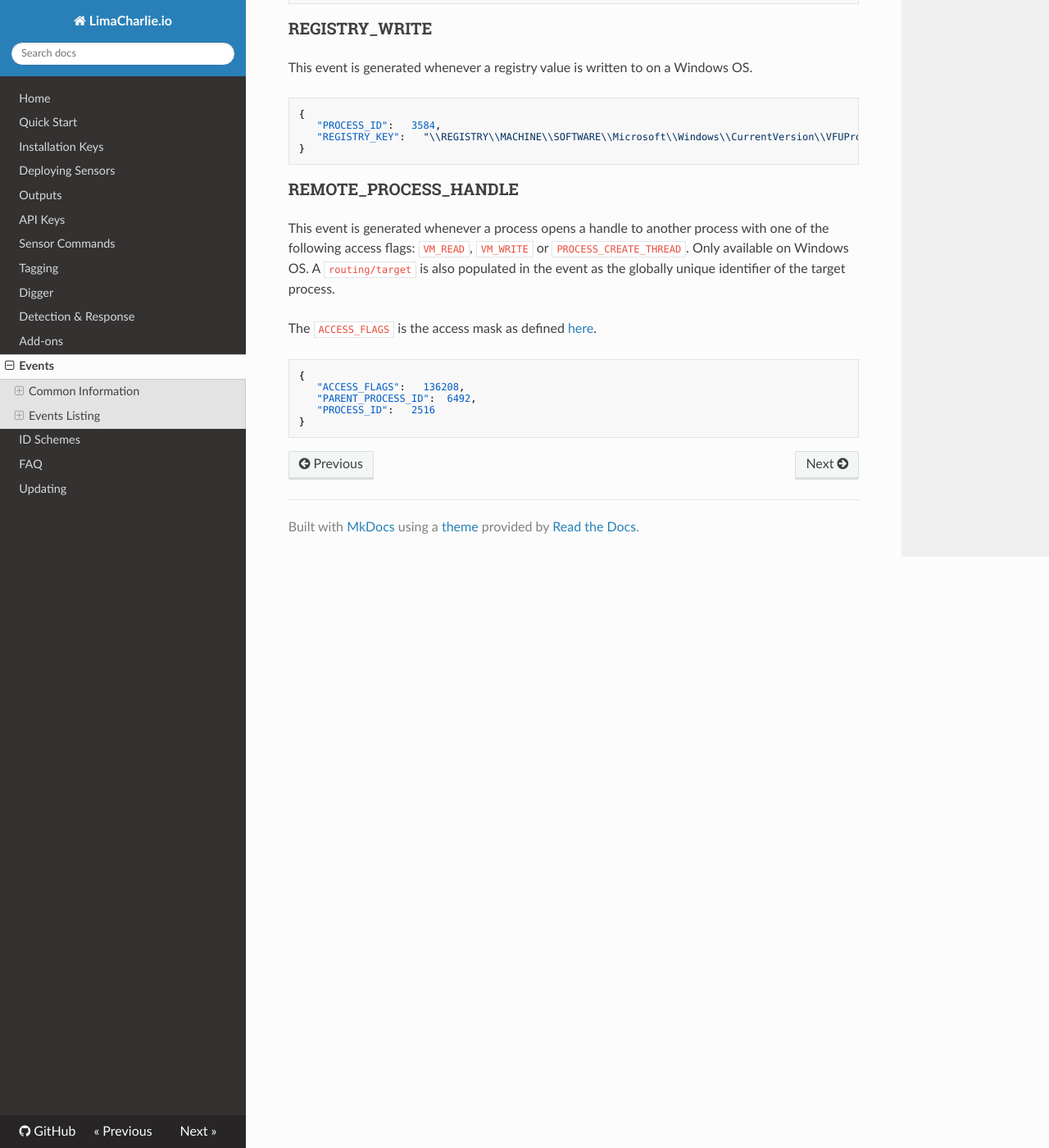
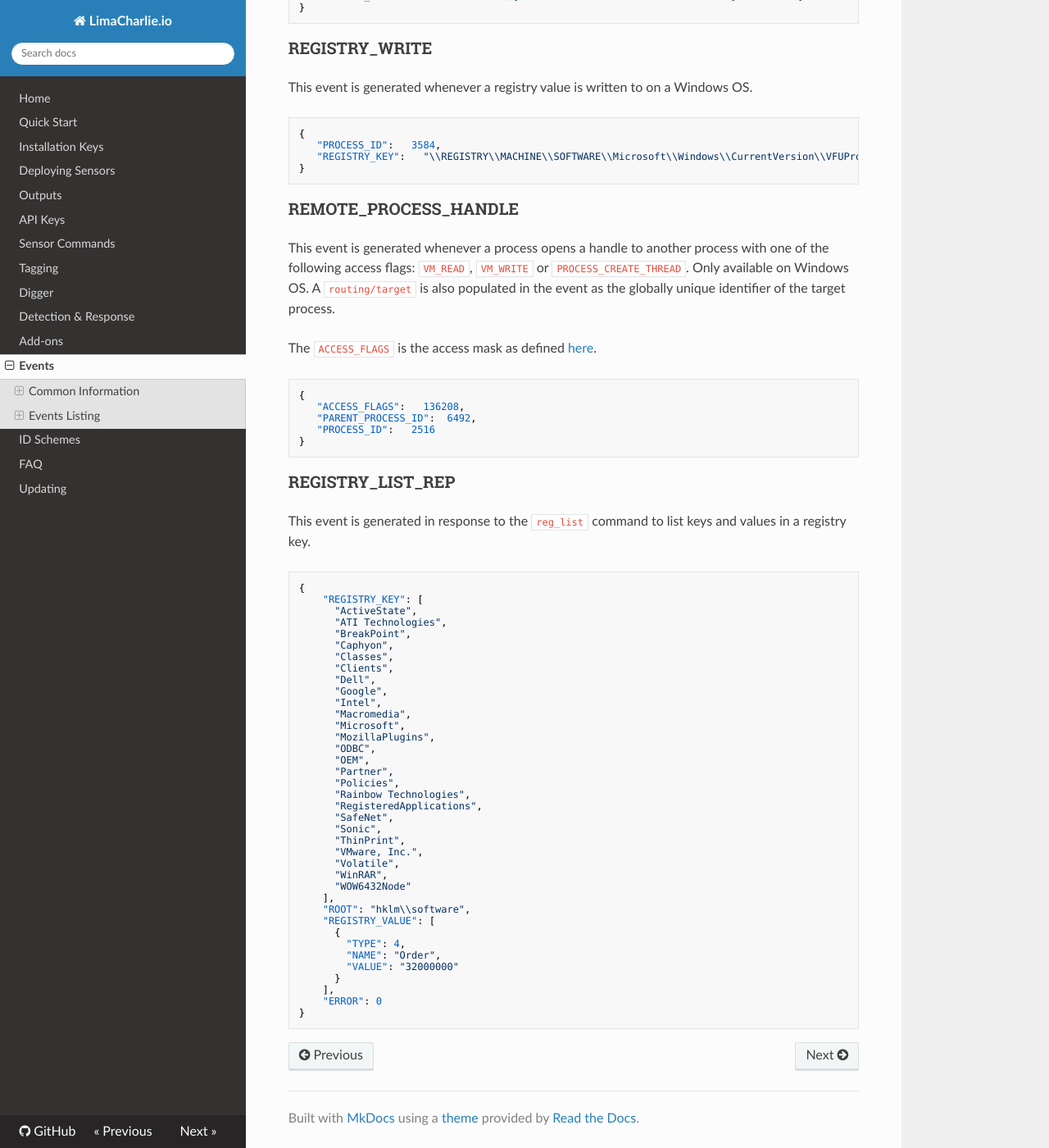
Before and after one commit to refractionPOINT/lce_doc, an MkDocs documentation site: the page built from docs/events.md, in a window 1280 px wide and 1400 px high, scrolled down 13920 px. Shown: the whole window at 82% size. Built offline with MkDocs 1.6.1, drawn with Linux system fonts in a browser that asks for light colours; nearby versions of some CDN libraries; old or Windows-style settings are respelled for this version of MkDocs.

Commit message:
Adding info about reg_list command and related event.

````diff
--- a/docs/events.md
+++ b/docs/events.md
@@ -657,3 +657,47 @@ The `ACCESS_FLAGS` is the access mask as defined [here](https://docs.microsoft.c
    "PROCESS_ID":   2516
 }
 ```
+
+### REGISTRY_LIST_REP
+This event is generated in response to the `reg_list` command to list keys and values in a registry key.
+
+```json
+{
+    "REGISTRY_KEY": [
+      "ActiveState",
+      "ATI Technologies",
+      "BreakPoint",
+      "Caphyon",
+      "Classes",
+      "Clients",
+      "Dell",
+      "Google",
+      "Intel",
+      "Macromedia",
+      "Microsoft",
+      "MozillaPlugins",
+      "ODBC",
+      "OEM",
+      "Partner",
+      "Policies",
+      "Rainbow Technologies",
+      "RegisteredApplications",
+      "SafeNet",
+      "Sonic",
+      "ThinPrint",
+      "VMware, Inc.",
+      "Volatile",
+      "WinRAR",
+      "WOW6432Node"
+    ],
+    "ROOT": "hklm\\software",
+    "REGISTRY_VALUE": [
+      {
+        "TYPE": 4,
+        "NAME": "Order",
+        "VALUE": "32000000"
+      }
+    ],
+    "ERROR": 0
+}
+```
````
Also changed, not shown: docs/sensor_commands.md (+15 -0 lines).
